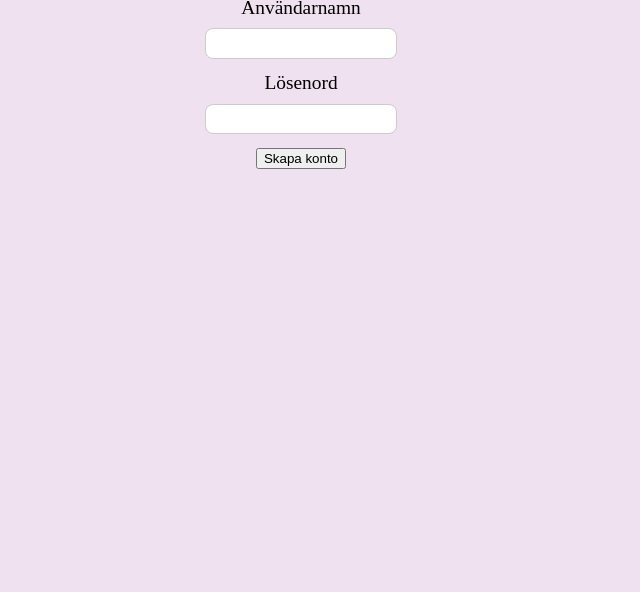
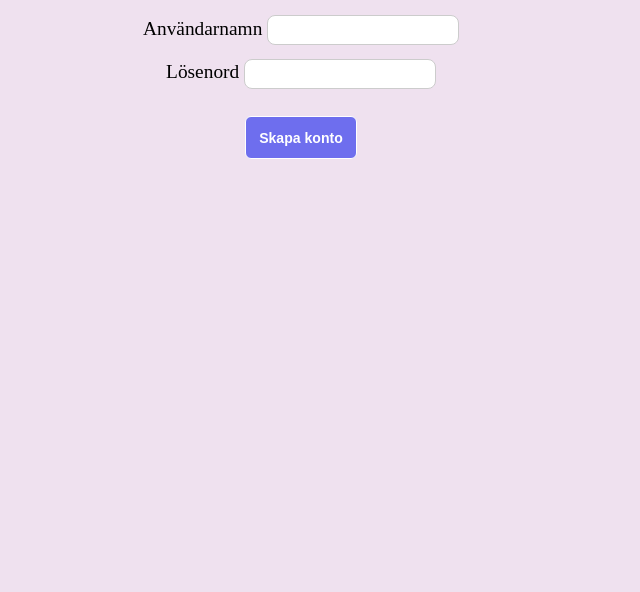
Before and after one commit to veppaan/frontend-mom4-backend, a plain HTML site: page register.html in a window 1280 px wide. Shown: the part 208-800 px from the top of the page, without its empty margins (339-979 px from the left). Drawn offline with Linux system fonts and the light colour scheme.

Commit message:
ändrar html och lägger ny styling

```diff
--- a/css/styles.css
+++ b/css/styles.css
@@ -10,6 +10,7 @@ body{
     justify-content: center;
     column-gap: 1.5em;
     list-style-type: none;
+    margin-top: 3em;
 }
 #menu a{
     text-decoration: none;
@@ -20,11 +21,6 @@ body{
 }
 #menu a:hover{
     background-color: rgb(91, 47, 130)
-}
-.form-group{
-    display: flex;
-    flex-direction: column;
-    align-items: center;
 }
 input{
     padding: 0.5em;
@@ -47,3 +43,20 @@ label{
     width: 50ch;
     margin: 0 auto;
 }
+button[type=submit]{
+    margin-top: 1em;
+    background-color: rgb(110, 110, 238);
+    color: white;
+    border: 1px solid white;
+    width: 8em;
+    height: 3em;
+    border-radius: 6px;
+    font-weight: 700;
+    font-size: 0.8em;
+}
+button[type=submit]:hover{
+    background-color: white;
+    color: rgb(110, 110, 238);
+    border: 1px solid rgb(110, 110, 238);
+    cursor: pointer;
+}
--- a/js/main.js
+++ b/js/main.js
@@ -4,8 +4,8 @@ const errorMsg = document.getElementById("error-msg");
 
 
 //formulär
-const loginForm = document.getElementById("login-form");
-const registerForm = document.getElementById("register-form");
+const loginForm = document.getElementById("login");
+const registerForm = document.getElementById("register");
 
 window.onload = init;
 
--- a/register.html
+++ b/register.html
@@ -9,7 +9,6 @@
 </head>
 <body>
     <header>
-        <h1>Registrering</h1>
         <nav>
             <ul id="menu">
                 <li><a href="index.html">Startsida</a></li>
@@ -19,25 +18,24 @@
         </nav>
     </header>
 
-    <main class="container">
+    <section class="container">
+        <h1>Registrering</h1>
 
-        <div class="form-container">
-            <div id="register-form">
+            <div id="register">
             <h3>Skapa admin-konto</h3>
             <form id="add-user-form">
                 <p id="error-msg"></p>
-                <div class="form-group">
+                <div>
                     <label for="username">Användarnamn</label>
                     <input type="text" id="username">
                 </div>
-                <div class="form-group">
+                <div>
                     <label for="password">Lösenord</label>
                         <input type="password" id="password">
                 </div>
                 <button type="submit">Skapa konto</button>
             </form>
         </div>
-        </div>
-    </main>
+    </section>
 </body>
 </html>
```
Also changed, not shown: admin.html (+1 -1 lines), index.html (+3 -3 lines), login.html (+2 -3 lines), protected.html (+3 -3 lines).
